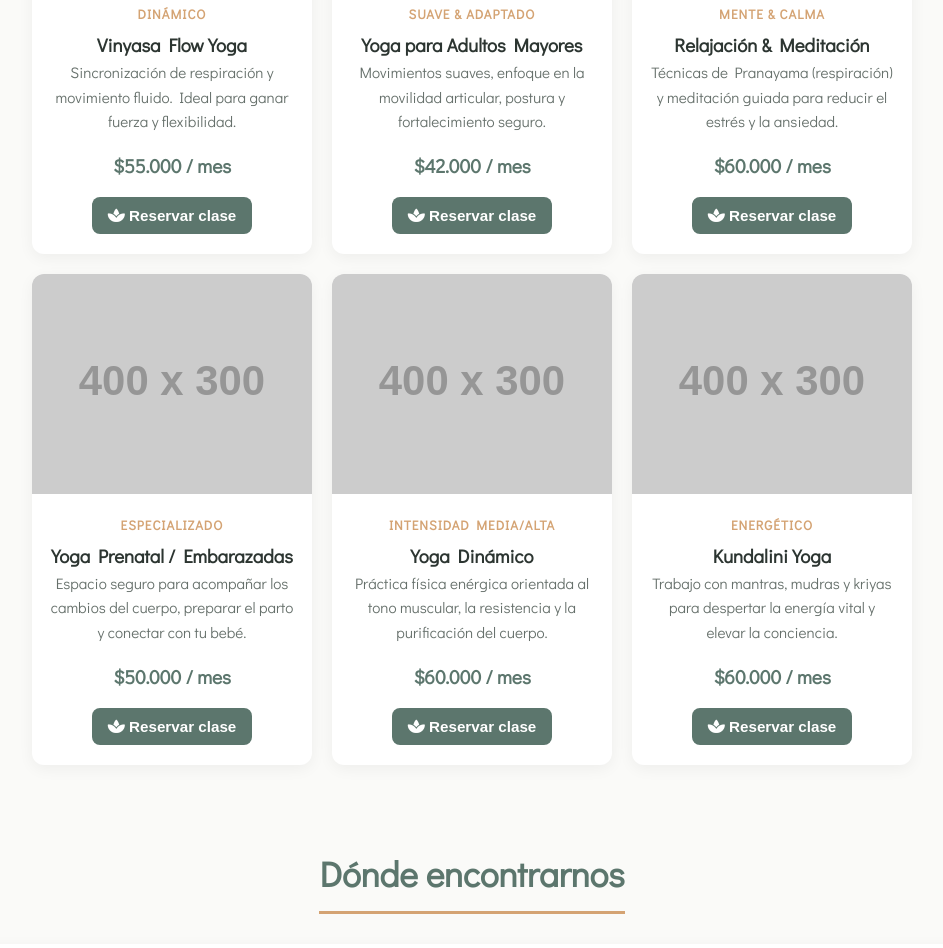
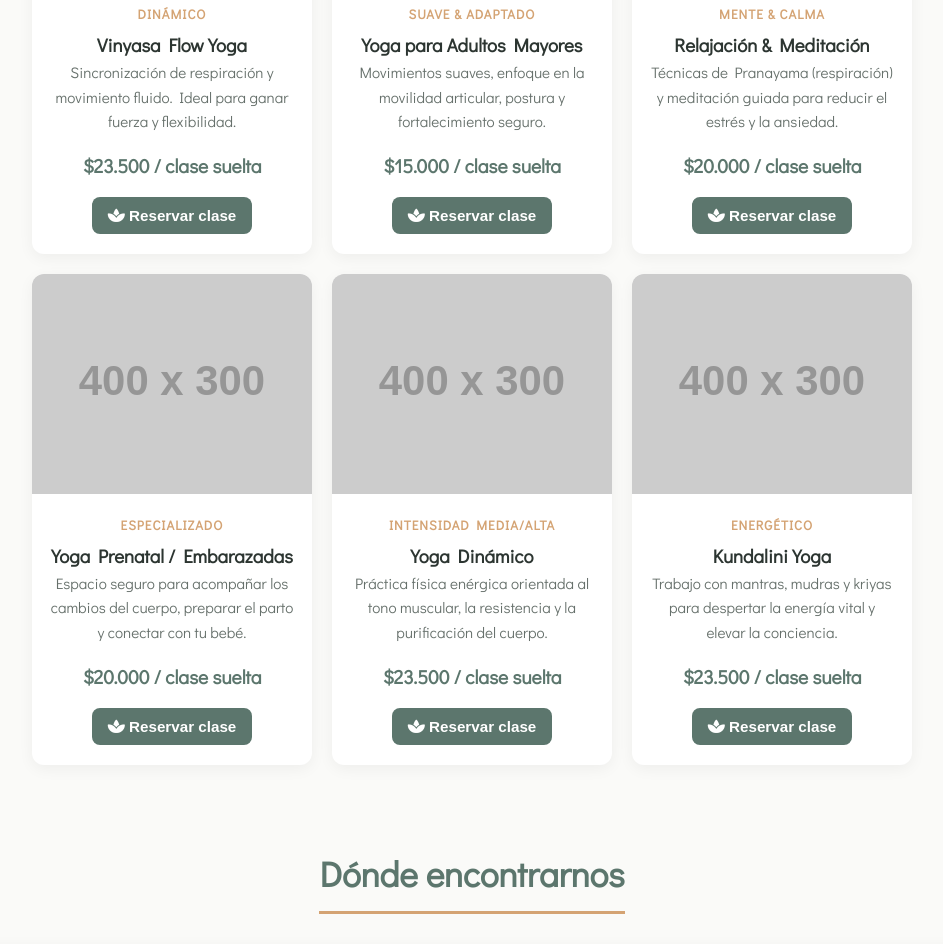
Before and after one commit to Mar1982-ops/Pre-EntregaFrontEnd-JS, a plain HTML site: page index.html in a window 1280 px wide. Shown: the part 1068-2016 px from the top of the page, without its empty margins (168-1111 px from the left). Drawn offline with Linux system fonts and the light colour scheme; placeholder pictures from the web are drawn by us.

Commit message:
Actualiza texto en index.html

```diff
--- a/index.html
+++ b/index.html
@@ -58,7 +58,7 @@
                     <span class="categoria">Dinámico</span>
                     <h3>Vinyasa Flow Yoga</h3>
                     <p>Sincronización de respiración y movimiento fluido. Ideal para ganar fuerza y flexibilidad.</p>
-                    <span class="precio">$55.000 / mes</span>
+                    <span class="precio">$23.500 / clase suelta</span>
                     <button><i class="fa-solid fa-spa"></i> Reservar clase</button>
                 </div>
             </article>
@@ -70,7 +70,7 @@
                     <span class="categoria">Suave & Adaptado</span>
                     <h3>Yoga para Adultos Mayores</h3>
                     <p>Movimientos suaves, enfoque en la movilidad articular, postura y fortalecimiento seguro.</p>
-                    <span class="precio">$42.000 / mes</span>
+                    <span class="precio">$15.000 / clase suelta</span>
                     <button><i class="fa-solid fa-spa"></i> Reservar clase</button>
                 </div>
             </article>
@@ -82,7 +82,7 @@
                     <span class="categoria">Mente & Calma</span>
                     <h3>Relajación & Meditación</h3>
                     <p>Técnicas de Pranayama (respiración) y meditación guiada para reducir el estrés y la ansiedad.</p>
-                    <span class="precio">$60.000 / mes</span>
+                    <span class="precio">$20.000 / clase suelta</span>
                     <button><i class="fa-solid fa-spa"></i> Reservar clase</button>
                 </div>
             </article>
@@ -94,7 +94,7 @@
                     <span class="categoria">Especializado</span>
                     <h3>Yoga Prenatal / Embarazadas</h3>
                     <p>Espacio seguro para acompañar los cambios del cuerpo, preparar el parto y conectar con tu bebé.</p>
-                    <span class="precio">$50.000 / mes</span>
+                    <span class="precio">$20.000 / clase suelta</span>
                     <button><i class="fa-solid fa-spa"></i> Reservar clase</button>
                 </div>
             </article>
@@ -106,7 +106,7 @@
                     <span class="categoria">Intensidad Media/Alta</span>
                     <h3>Yoga Dinámico</h3>
                     <p>Práctica física enérgica orientada al tono muscular, la resistencia y la purificación del cuerpo.</p>
-                    <span class="precio">$60.000 / mes</span>
+                    <span class="precio">$23.500 / clase suelta</span>
                     <button><i class="fa-solid fa-spa"></i> Reservar clase</button>
                 </div>
             </article>
@@ -118,7 +118,7 @@
                     <span class="categoria">Energético</span>
                     <h3>Kundalini Yoga</h3>
                     <p>Trabajo con mantras, mudras y kriyas para despertar la energía vital y elevar la conciencia.</p>
-                    <span class="precio">$60.000 / mes</span>
+                    <span class="precio">$23.500 / clase suelta</span>
                     <button><i class="fa-solid fa-spa"></i> Reservar clase</button>
                 </div>
             </article>
```
